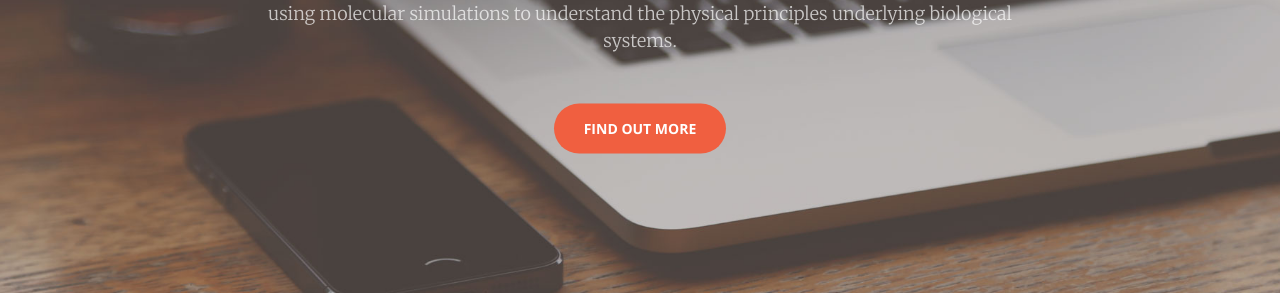
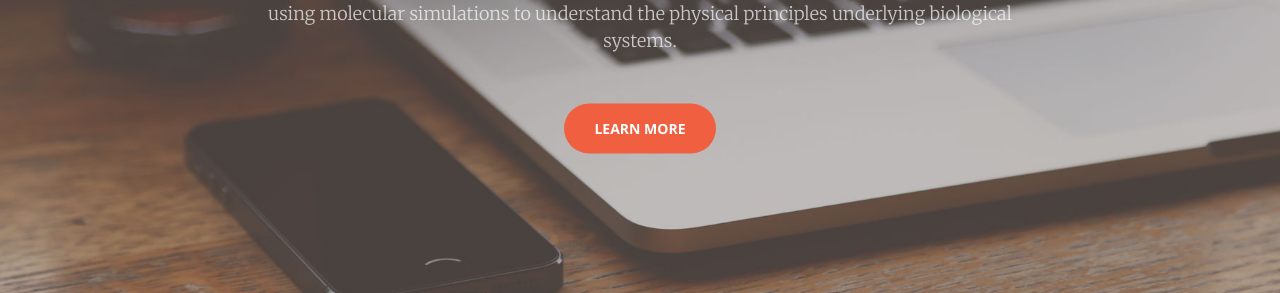
Before and after one commit to Jonathan-Zajac/Jonathan-Zajac.github.io, a Jekyll site: the page built from index.html, in a window 1280 px wide and 900 px high, scrolled down 349 px. Shown: the part 141-434 px from the top of the window. Built offline with Jekyll 4.4.1, drawn with Linux system fonts in a browser that asks for light colours.

Commit message:
fix front.html

```diff
--- a/_includes/header.html
+++ b/_includes/header.html
@@ -4,7 +4,7 @@
             <h1>Computational Biophysics & Molecular Design</h1>
             <hr>
             <p>Hi there! I'm Jonathan. I'm an enthusiast of observing the wiggling and jigglings of proteins, using molecular simulations to understand the physical principles underlying biological systems.</p>
-            <a href="#about" class="btn btn-primary btn-xl page-scroll">Find Out More</a>
+            <a href="#about" class="btn btn-primary btn-xl page-scroll">Learn More</a>
         </div>
     </div>
 </header>
```
